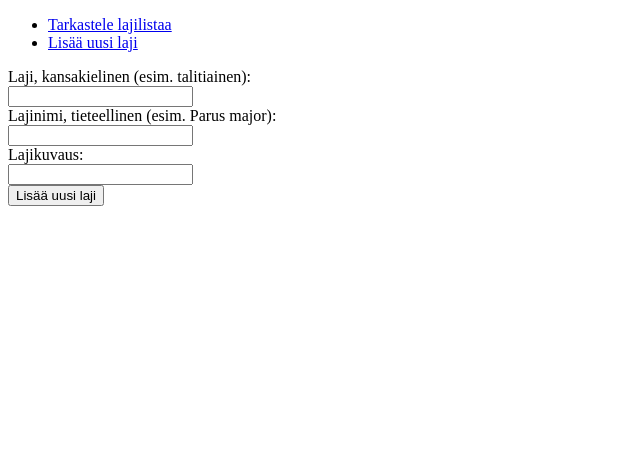
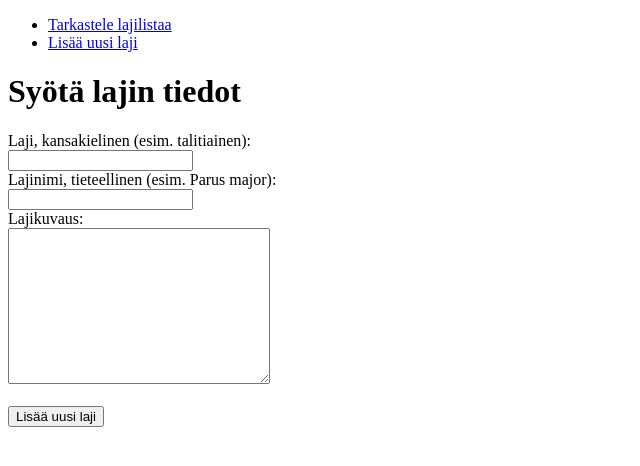
Before and after one commit to sonjaheikkinen/lintuhavainnot, a Flask app: page /species/new/ in a window 1280 px wide. Shown: the top 466 px of the page, without its empty margins (0-640 px from the left). Run offline with Flask 2, Linux system fonts and the light colour scheme.

Commit message:
Edit form for adding new species

```diff
--- a/application/templates/species/new.html
+++ b/application/templates/species/new.html
@@ -1,13 +1,17 @@
 {% extends "layout.html" %}
 
 {% block body %}
+
+<h1>Syötä lajin tiedot</h1>
+
 <form method="POST" action="{{ url_for('species_create') }}">
   <label for="name">Laji, kansakielinen (esim. talitiainen):</label><br>
   <input type="text" name="name"/><br>
   <label for="species">Lajinimi, tieteellinen (esim. Parus major):</label><br>
   <input type="text" name="species"/><br>
   <label for="description">Lajikuvaus:</label><br>
-  <input type="text" name="description"/><br>
+  <textarea name="description" rows="10" cols="30"></textarea><br>
+  <br>
   <input type="submit" value="Lisää uusi laji"/>
 </form>
 {% endblock %}
```
